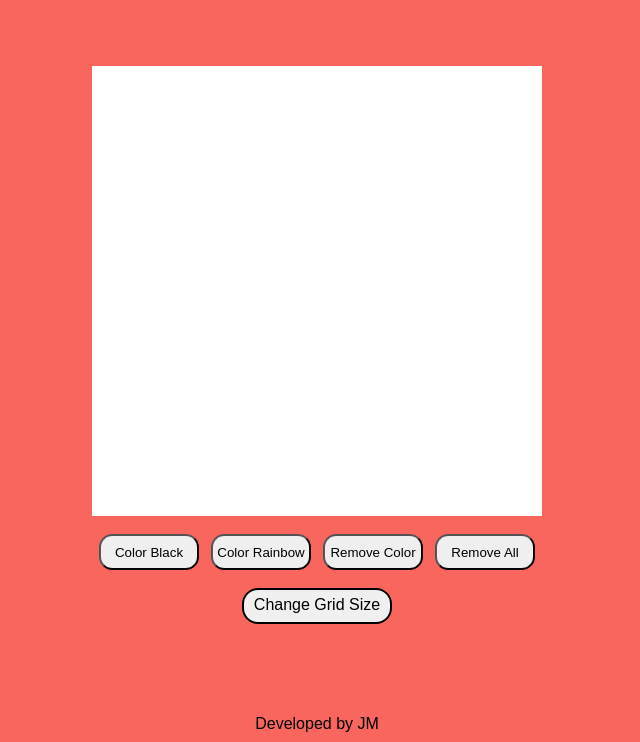
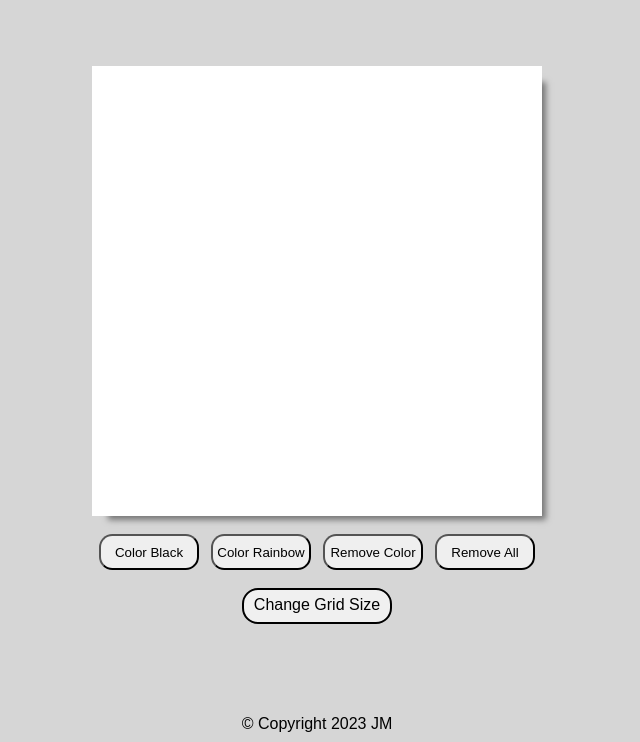
Before and after one commit to jm-amancio/odin-etch-a-sketch, a plain HTML site: page index.html in a window 1280 px wide. Shown: the part 58-800 px from the top of the page, without its empty margins (323-963 px from the left). Drawn offline with Linux system fonts and the light colour scheme; a web font is replaced by a local one.

Commit message:
Change bg-color, footer text, icon

```diff
--- a/index.html
+++ b/index.html
@@ -6,6 +6,7 @@
         <meta name="viewport" content="width=device-width, initial-scale=1.0">
         <link rel="stylesheet" href="style.css">
         <script type="text/javascript" src="etch_a_sketch.js" defer></script>
+        <link rel="icon" type="image/png" sizes="32x32" href="./favicon-32x32.png">
         <title>Etch-a-Sketch</title>
     </head>
     <body>
@@ -42,7 +43,7 @@
         </div>
         <div id="main-footer" class="main-container">
             <div class="footer center-container">
-                Developed by JM
+                © Copyright 2023 JM
             </div>
         </div>
     </body>
--- a/style.css
+++ b/style.css
@@ -9,7 +9,7 @@
 }
 
 body {
-    background-color: #f9665e;
+    background-color: #D6D6D6;
     min-height: 100vh;
     display: flex;
     flex-direction: column;
@@ -46,6 +46,7 @@ body {
     background-color: white;
     width: 450px;
     height: 450px;
+    box-shadow: 10px 10px 6px -6px #777;
 }
 
 #grid {
```
Also changed, not shown: favicon-32x32.png (added).
